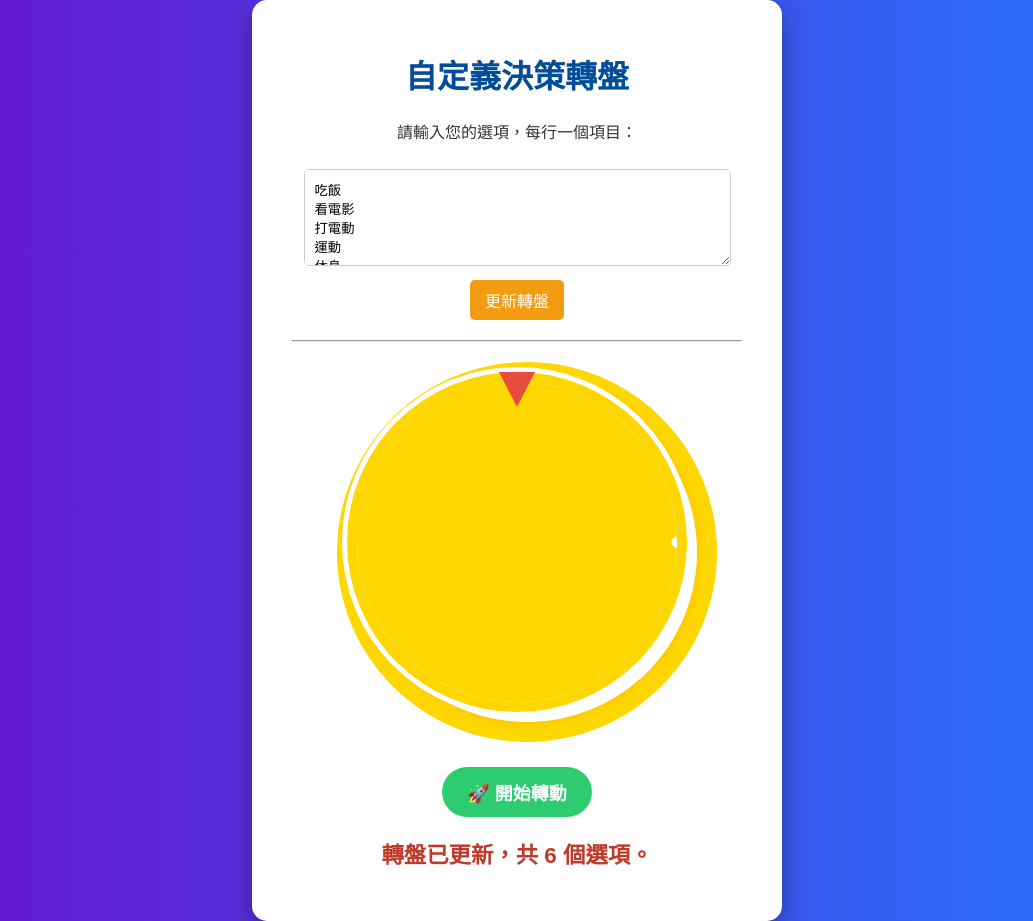
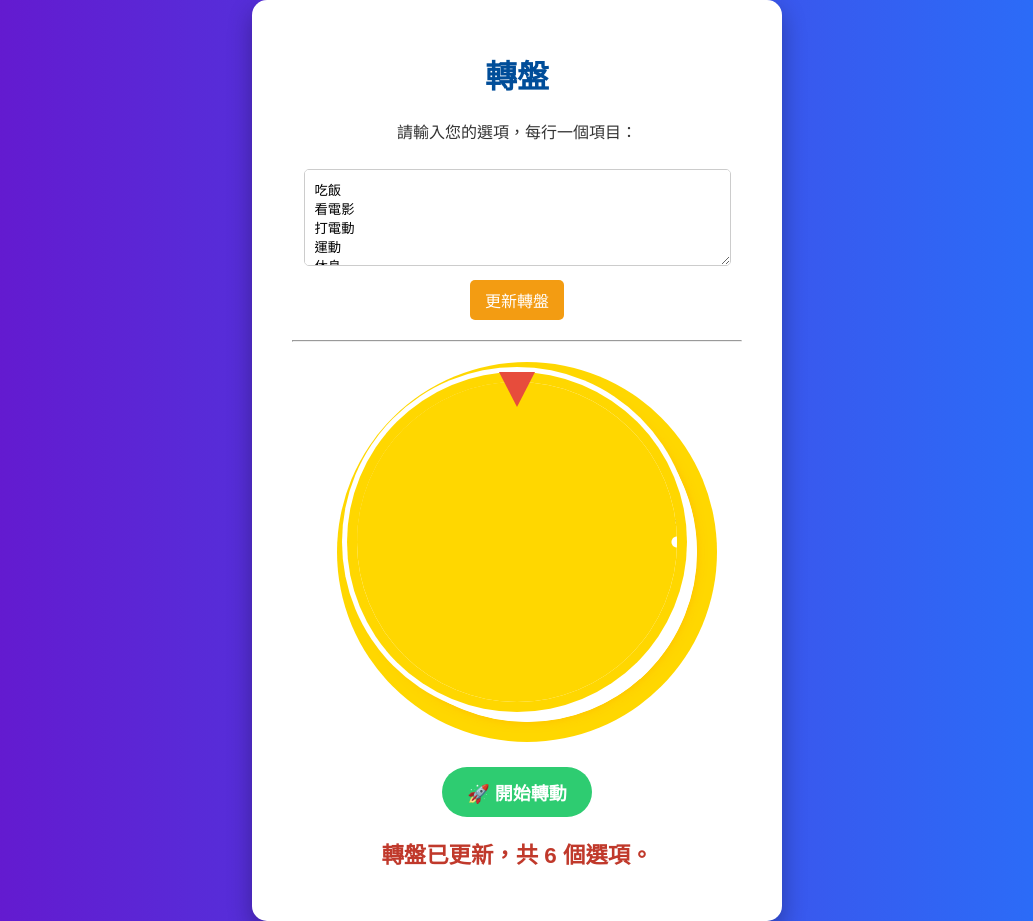
Before and after one commit to s114313-lang/s114313-lang.github.io, a plain HTML site: page index.html in a window 1280 px wide. Shown: the whole page, without its empty margins (123-1156 px from the left). Drawn offline with Linux system fonts and the light colour scheme.

Commit message:
Update index.html

```diff
--- a/index.html
+++ b/index.html
@@ -3,13 +3,13 @@
 <head>
     <meta charset="UTF-8">
     <meta name="viewport" content="width=device-width, initial-scale=1.0">
-    <title>自定義決策轉盤</title>
+    <title>轉盤</title>
     <link rel="stylesheet" href="style.css">
     <link rel="icon" href="貓.png">
 </head>
 <body>
     <div class="container">
-        <h1>自定義決策轉盤</h1>
+        <h1>轉盤</h1>
 
         <div class="input-area">
             <p>請輸入您的選項，每行一個項目：</p>
```
